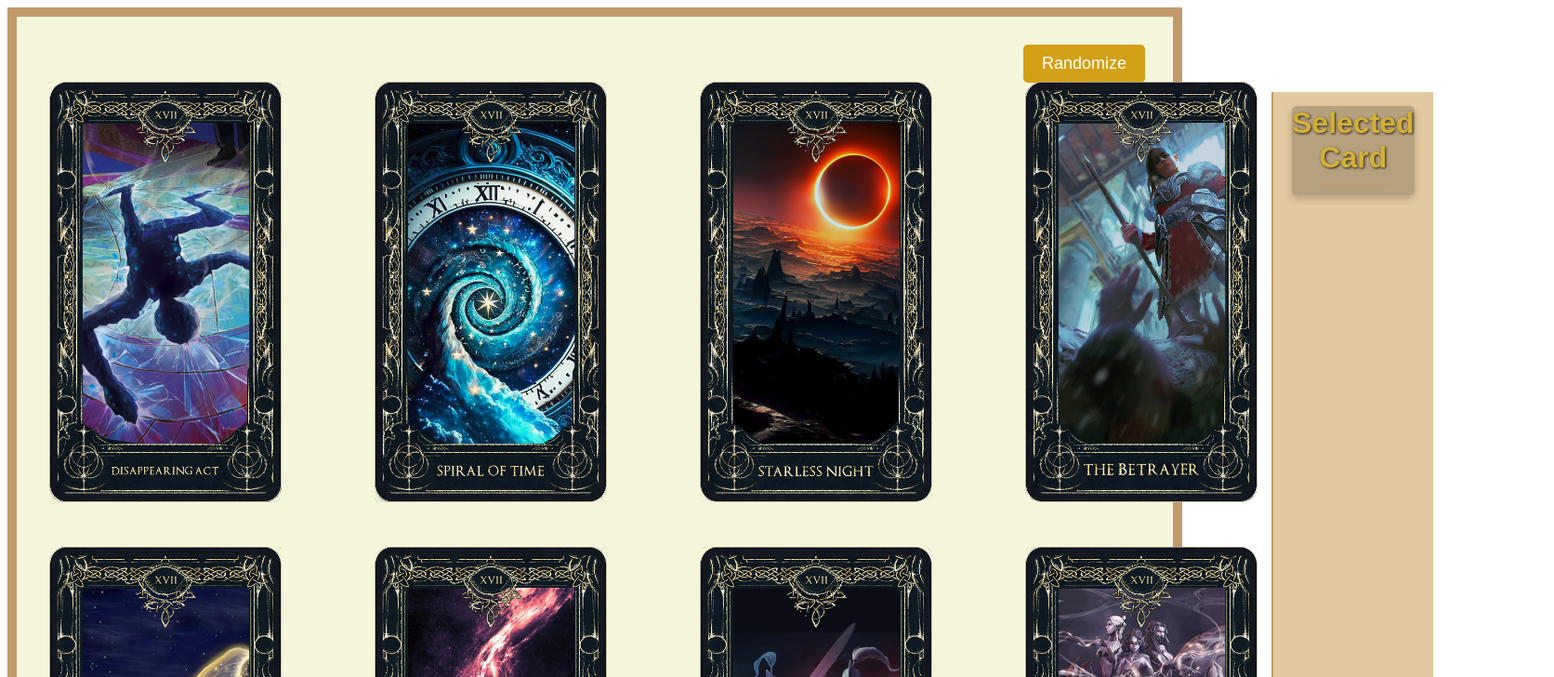
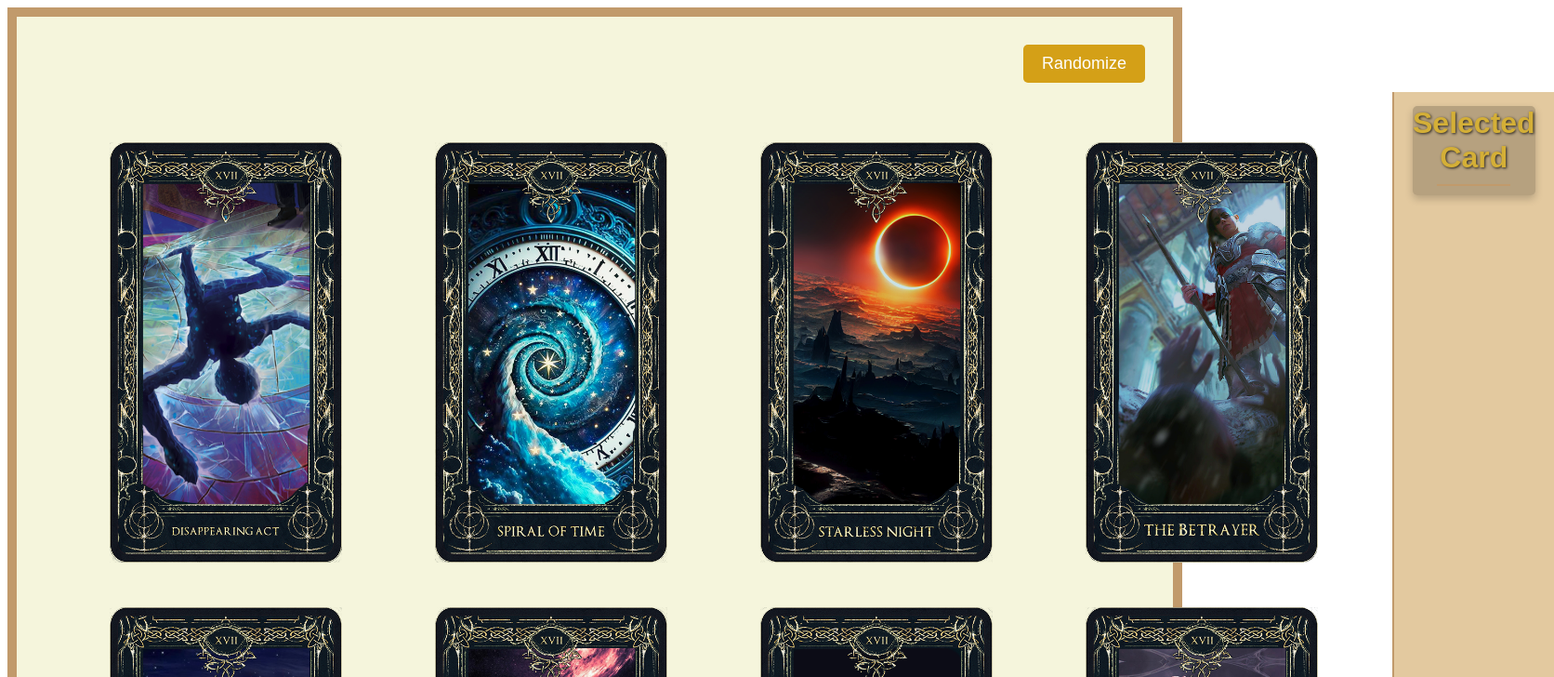
Before and after one commit to JarnoVC/card-decider, a Vue app: page / in a window 1280 px wide. Shown: the top 728 px of the page at 93% size, 1672 px wide, since content can reach past the window. Built offline with nearby package versions, Linux system fonts and the light colour scheme; a web font is replaced by a local one.

Commit message:
Feat: added some more padding to avoid container clipping

```diff
--- a/src/components/MainCardList.vue
+++ b/src/components/MainCardList.vue
@@ -23,7 +23,7 @@
   display: grid;
   grid-template-columns: repeat(5, 1fr);
   gap: 100px; /* Reduced gap to avoid excessive spacing */
-  padding: 50px;
+  padding: 80px;
   overflow: visible; /* Ensure the grid allows overflow */
   position: relative;
 }
@@ -35,7 +35,7 @@
     .card-display {
       grid-template-columns: repeat(4, 1fr); /* 4 columns for medium screens */
       gap: 100px;
-      padding: 15px;
+      padding: 80px;
     }
   }
 
```
